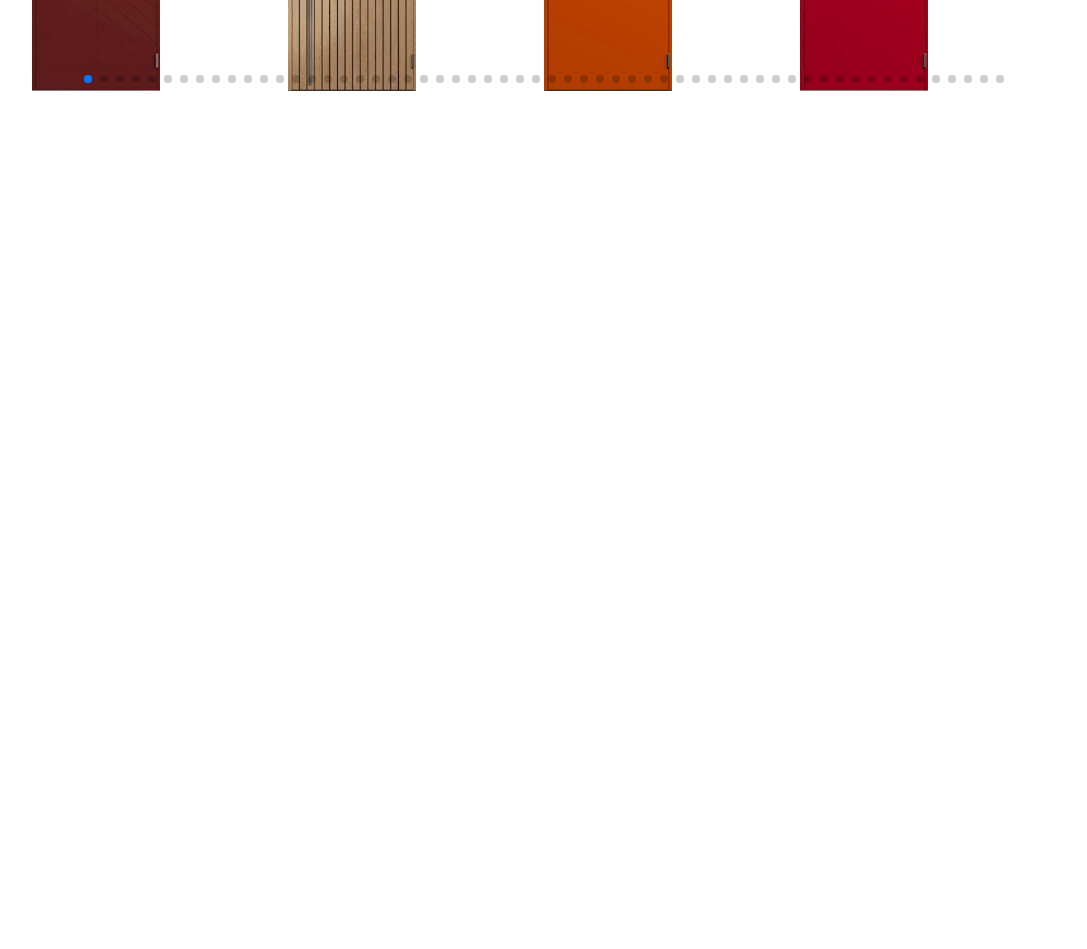
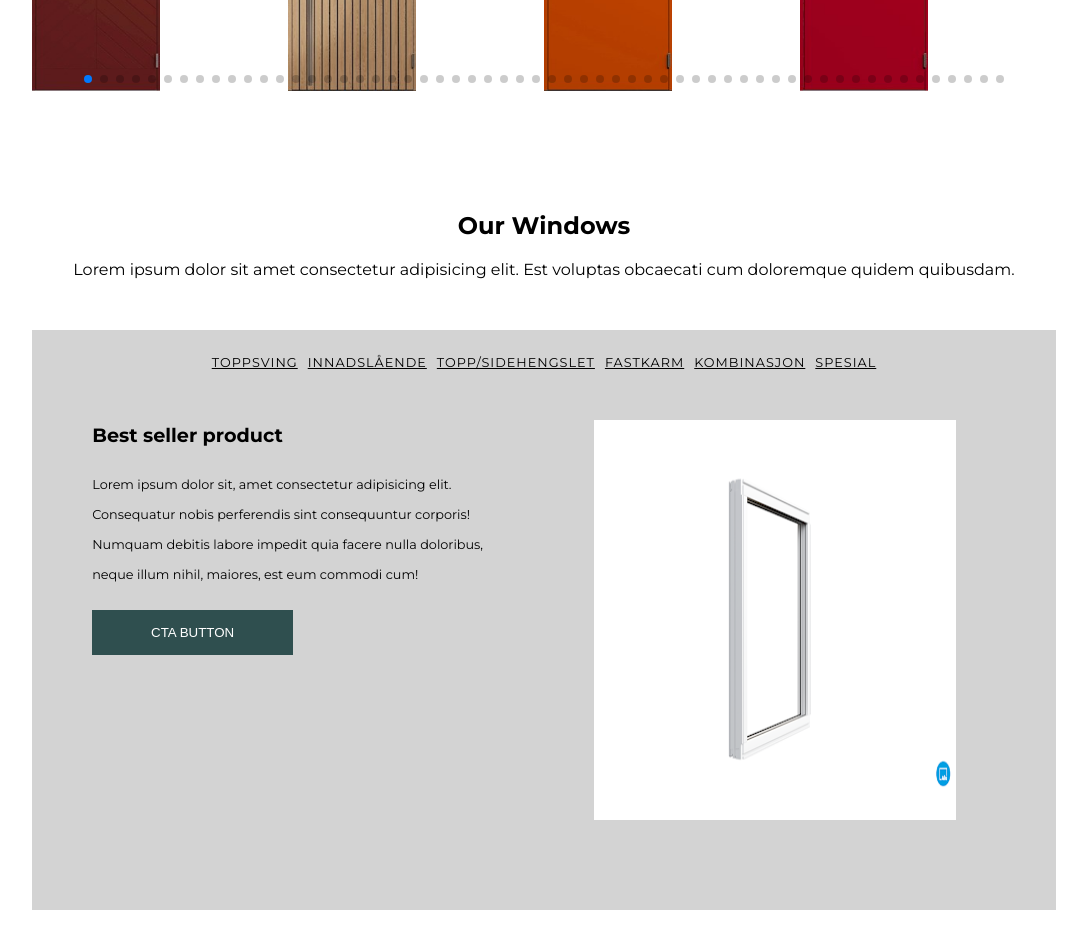
Before and after one commit to DevrMichael/dovre-vinduer, a React (Create React App) app: page / in a window 1280 px wide. Shown: the part 2180-3129 px from the top of the page, without its empty margins (96-1183 px from the left). Before the commit the page ends 2315 px from the top, so only its background shows below. Built offline with nearby package versions, Linux system fonts and the light colour scheme.

Commit message:
Add window section

```diff
--- a/src/App.js
+++ b/src/App.js
@@ -1,6 +1,7 @@
 import "./App.css";
 import { Slider } from "./slider";
-import slides from './door'
+import slides from "./door";
+import windows from "./window"
 
 function App() {
   return (
@@ -81,7 +82,40 @@ function App() {
       </div>
       <div className="slider-container">
         <h2>Our Doors</h2>
-      <Slider slides={slides}/>
+        <Slider slides={slides} />
+      </div>
+      <div className="window-container-header">
+        <h2>Our Windows</h2>
+        <p>
+          Lorem ipsum dolor sit amet consectetur adipisicing elit. Est voluptas
+          obcaecati cum doloremque quidem quibusdam.
+        </p>
+      </div>
+
+      <div className="window-container-nav">
+        <nav>
+          <li>Toppsving</li>
+          <li>Innadslående</li>
+          <li>Topp/sidehengslet</li>
+          <li>Fastkarm</li>
+          <li>Kombinasjon</li>
+          <li>Spesial</li>
+        </nav>
+        <div className="window-container">
+          <div className="window-text">
+            <h2>Best seller product</h2>
+            <p>
+              Lorem ipsum dolor sit, amet consectetur adipisicing elit.
+              Consequatur nobis perferendis sint consequuntur corporis! Numquam
+              debitis labore impedit quia facere nulla doloribus, neque illum
+              nihil, maiores, est eum commodi cum!
+            </p>
+            <button className="primaryButton">CTA Button</button>
+          </div>
+          <div className="window-image">
+            <img src={windows[1].image} alt="" />
+          </div>
+        </div>
       </div>
     </div>
   );
--- a/src/index.css
+++ b/src/index.css
@@ -169,19 +169,56 @@ text-align: center;
 padding: 20px 0 40px;
 text-transform: uppercase;
 }
-.window-types-section {
-list-style: none;
-width: 80%;
-margin: 70px auto 60px;
+.window-container {
+  width: 80%;
+  margin: 40px auto;
+  padding: 90px 10px;
+  display: flex;
+  flex-direction: row;
+  background-color: #d3d3d3;
 }
-.window-types-section>h2 {
+.window-container>div {
+width: 40%;
+margin: auto;
+height: 400px;
+}
+.window-image>img {
+  height: 100%;
+  width: 90%;
+}
+.window-container-header {
+  height: 200px;
+  width: 80%;
+  display: flex;
+  flex-direction: column;
+  justify-content: center;
+  margin: auto;
   text-align: center;
-  text-transform: capitalize;
-  padding-bottom: 20px;
 }
-.window-types-section>nav{
+.window-container-header>h2 {
+  margin: 20px 0;
+}
+.window-text {
   display: flex;
+  flex-direction: column;
+  gap: 20px;
+  line-height: 30px;
+}
+.window-text>button {
+width: 50%;
+}
+.window-container-nav {
+  list-style: none;
+  font-size: 0.8em;
+  cursor: pointer;
+}
+.window-container-nav>nav {
+  display: flex;
+  width: 70%;
   justify-content: center;
-  gap: 40px;
+  margin: 20px auto -80px;
+  gap: 10px;
   text-decoration: underline;
+  text-transform: uppercase;
+  letter-spacing: 1px;
 }
--- a/src/window.js
+++ b/src/window.js
@@ -7,7 +7,7 @@ import window5 from './assets/GiljeWindows/toppsving-fast-12-innv-skraa.jpeg'
 
 
 
-const doors = [
+const windows = [
     {
       "image": window0,
       "title": "Avatar: The Way of Water",
@@ -40,4 +40,4 @@ const doors = [
     },
   ]
 
-  export default doors
+  export default windows
```
